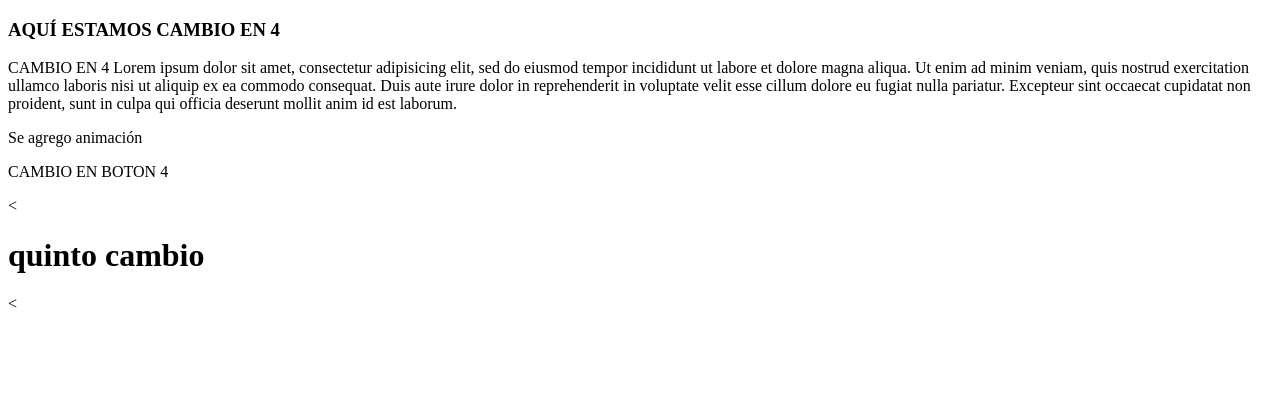
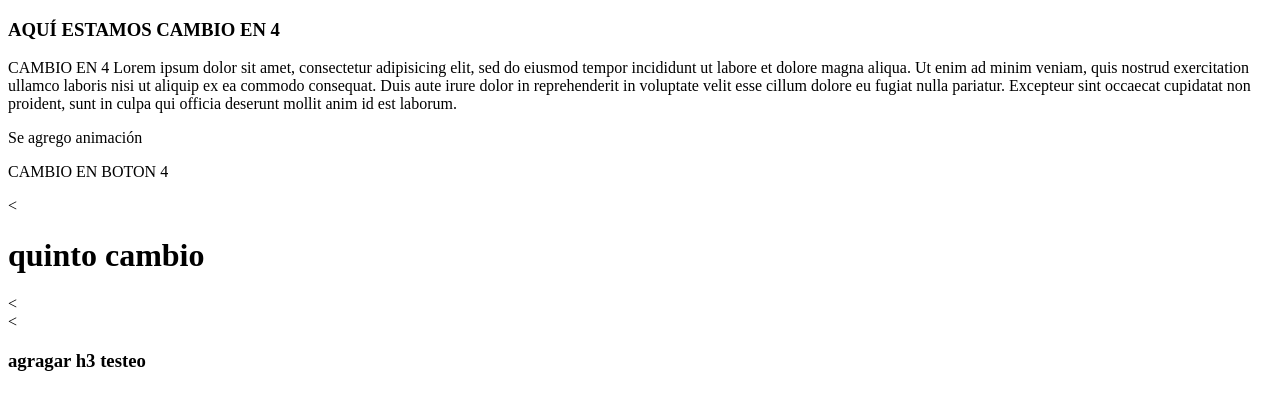
Before and after one commit to Comunidad-QVISION/GitFacilito, a plain HTML site: page index.html in a window 1280 px wide. Drawn offline with Linux system fonts and the light colour scheme.

Commit message:
Cambio en h3

```diff
--- a/index.html
+++ b/index.html
@@ -16,5 +16,6 @@
       </article>
 
     </article>
+    <<h3>agragar h3 testeo</h3>
   </body>
 </html>
--- a/styles/style.css
+++ b/styles/style.css
@@ -3,4 +3,5 @@ h1{
 }
 h3{
   text-align: left;
+  font: arial;
 }
```
